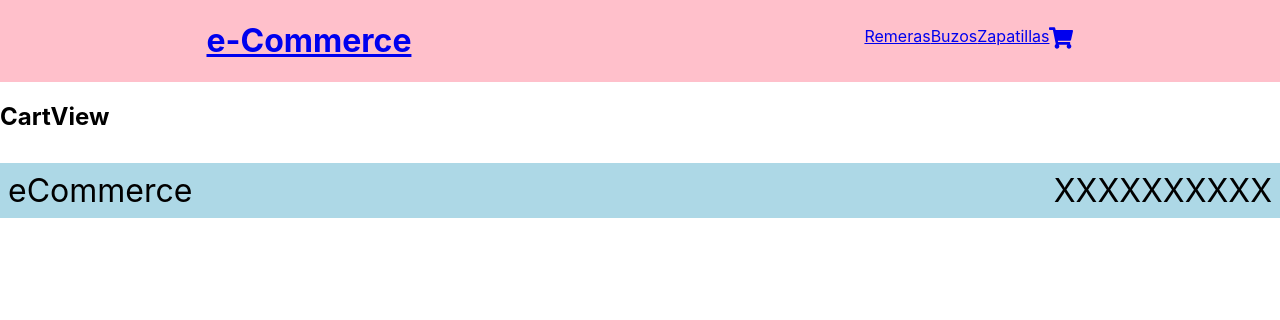
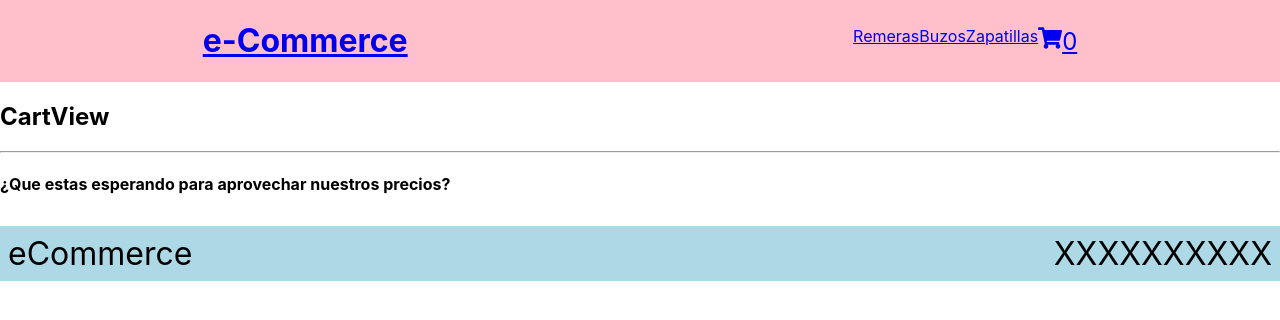
Before and after one commit to matiasyogui/curso-react, a React (Create React App) app: page /cart in a window 1280 px wide. Shown: the top 320 px of the page. Built offline with nearby package versions, Linux system fonts and the light colour scheme.

Commit message:
agrego funciones de cartcontext

```diff
--- a/package.json
+++ b/package.json
@@ -5,6 +5,7 @@
   "dependencies": {
     "@emotion/react": "^11.7.0",
     "@emotion/styled": "^11.6.0",
+    "@mui/icons-material": "^5.2.0",
     "@mui/material": "^5.2.1",
     "@testing-library/jest-dom": "^5.15.1",
     "@testing-library/react": "^11.2.7",
--- a/src/App.js
+++ b/src/App.js
@@ -5,15 +5,14 @@ import { CartView } from "./components/CartView/CartView";
 import { ItemDetailContainer } from "./components/ItemDetailContainer/ItemDetailContainer";
 import { BrowserRouter, Routes, Route } from "react-router-dom";
 import { ErrorComponent } from "./components/ErrorComponent/ErrorComponent";
-import { CartContext } from "./context/CartContext";
+import { CartProvider } from "./context/CartContext";
 
 function App() {
   // El context se maneja desde un punto alto.
-  const cart = [];
 
   return (
-    <CartContext.Provider value={cart}>
-      <BrowserRouter>
+    <CartProvider>
+      <BrowserRouter className="container">
         <NavBar />
 
         <Routes>
@@ -27,7 +26,7 @@ function App() {
 
         <Footer />
       </BrowserRouter>
-    </CartContext.Provider>
+    </CartProvider>
   );
 }
 
--- a/src/components/Cart/Cart.js
+++ b/src/components/Cart/Cart.js
@@ -1,12 +1,17 @@
+import { useContext } from "react";
 import { FaShoppingCart } from "react-icons/fa";
 import { Link } from "react-router-dom";
+import { CartContext } from "../../context/CartContext";
 import "./Cart.scss";
 
 export const Cart = () => {
+  const { cantItems } = useContext(CartContext);
+
   return (
     <div className="cart">
-      <Link to="/cartview">
+      <Link to="/cart">
         <FaShoppingCart />
+        <span>{cantItems()}</span>
       </Link>
     </div>
   );
--- a/src/components/CartView/CartView.js
+++ b/src/components/CartView/CartView.js
@@ -1,9 +1,71 @@
-import React from "react";
+import React, { useContext } from "react";
+import { CartContext } from "../../context/CartContext";
+import Card from "@mui/material/Card";
+import CardContent from "@mui/material/CardContent";
+import Typography from "@mui/material/Typography";
+import { Button } from "@mui/material";
+import { useNavigate } from "react-router";
+
+import IconButton from "@mui/material/IconButton";
+import DeleteIcon from "@mui/icons-material/Delete";
 
 export const CartView = () => {
+  const { cart, precioTotalItem, totalComprado, vaciarCarrito, eliminarItem } =
+    useContext(CartContext);
+
+  const navigate = useNavigate();
+
+  const handleCheckout = () => {
+    navigate("/checkout");
+  };
+
   return (
     <div>
       <h2>CartView</h2>
+
+      {cart.map((item) => (
+        <div key={item.id}>
+          <Card sx={{ minWidth: 275 }}>
+            <CardContent>
+              <Typography variant="h5" component="div">
+                {item.nombre}
+              </Typography>
+              <Typography sx={{ mb: 1.5 }} color="text.secondary">
+                Precio: ${item.precio}. Cantidad: {item.cantidad}
+              </Typography>
+              <Typography variant="body2">
+                Total: ${precioTotalItem(item.id)}
+              </Typography>
+            </CardContent>
+            <IconButton
+              aria-label="delete"
+              size="large"
+              onClick={() => {
+                eliminarItem(item.id);
+              }}
+            >
+              <DeleteIcon fontSize="inherit" />
+            </IconButton>
+          </Card>
+        </div>
+      ))}
+
+      <hr />
+
+      {cart.length > 0 ? (
+        <>
+          <h4>Total comprado: ${totalComprado()}</h4>
+          <Button variant="contained" color="secondary" onClick={vaciarCarrito}>
+            Vaciar carrito
+          </Button>
+
+          <Button variant="contained" color="success" onClick={handleCheckout}>
+            Terminar mi compra
+          </Button>
+        </>
+      ) : (
+        <h4>¿Que estas esperando para aprovechar nuestros precios?</h4>
+      )}
     </div>
   );
 };
--- a/src/components/ItemDetail/ItemDetail.js
+++ b/src/components/ItemDetail/ItemDetail.js
@@ -1,10 +1,13 @@
-import React from "react";
+import React, { useContext } from "react";
 import { ItemCount } from "../ItemCount/ItemCount";
 import { useNavigate } from "react-router-dom";
 import { Button } from "@mui/material";
 import { useCounter } from "../hooks/useCounter";
+import { CartContext } from "../../context/CartContext";
 
 export const ItemDetail = ({ item }) => {
+  const { agregarACart, isInCart } = useContext(CartContext);
+
   const navigate = useNavigate();
 
   const { counter, incrementar, decrementar } = useCounter(item.stock);
@@ -13,8 +16,18 @@ export const ItemDetail = ({ item }) => {
     navigate(-1);
   };
 
+  const handleCart = () => {
+    navigate("/cart");
+  };
+
   const handleAgregar = () => {
-    console.log("item agregado", item.id, item.nombre, "cantidad: " + counter);
+    counter > 0 &&
+      agregarACart({
+        id: item.id,
+        nombre: item.nombre,
+        precio: item.precio,
+        cantidad: counter,
+      });
   };
 
   return (
@@ -23,12 +36,17 @@ export const ItemDetail = ({ item }) => {
       <h2>Producto: {item.nombre}</h2>
       <p>Precio: ${item.precio}</p>
       <p>Descripcion: {item.descripcion}</p>
+
+      {!isInCart(item.id) ? (
         <ItemCount
           incrementar={incrementar}
           decrementar={decrementar}
           add={handleAgregar}
           counter={counter}
         />
+      ) : (
+        <Button onClick={handleCart}>Terminar mi compra.</Button>
+      )}
 
       <Button onClick={handleVolver}>VOLVER</Button>
     </div>
--- a/src/components/helpers/pedirDatos.js
+++ b/src/components/helpers/pedirDatos.js
@@ -4,7 +4,7 @@ export const pedirDatos = () => {
   return new Promise((res, rej) => {
     setTimeout(() => {
       res(stock);
-    }, 2000);
+    }, 500);
   });
 };
 
@@ -12,6 +12,6 @@ export const pedirItem = (id) => {
   return new Promise((res, rej) => {
     setTimeout(() => {
       res(stock.find((item) => item.id === id));
-    }, 2000);
+    }, 500);
   });
 };
--- a/src/context/CartContext.js
+++ b/src/context/CartContext.js
@@ -1,3 +1,54 @@
-import { createContext } from "react";
+import { createContext, useState } from "react";
 
 export const CartContext = createContext();
+
+export const CartProvider = ({ children }) => {
+  const [cart, setCart] = useState([]);
+
+  const agregarACart = (item) => {
+    setCart([...cart, item]);
+  };
+
+  const isInCart = (id) => {
+    return cart.some((item) => item.id === id);
+  };
+
+  const precioTotalItem = (id) => {
+    const item = cart.find((i) => i.id === id);
+
+    return item.cantidad * item.precio;
+  };
+
+  const cantItems = () => {
+    return cart.reduce((acum, item) => acum + item.cantidad, 0);
+  };
+
+  const totalComprado = () => {
+    return cart.reduce((acum, item) => acum + precioTotalItem(item.id), 0);
+  };
+
+  const vaciarCarrito = () => {
+    setCart([]);
+  };
+
+  const eliminarItem = (id) => {
+    setCart(cart.filter((item) => item.id !== id));
+  };
+
+  return (
+    <CartContext.Provider
+      value={{
+        cart,
+        agregarACart,
+        isInCart,
+        cantItems,
+        precioTotalItem,
+        totalComprado,
+        vaciarCarrito,
+        eliminarItem,
+      }}
+    >
+      {children}
+    </CartContext.Provider>
+  );
+};
```
Also changed, not shown: 1 other file (tests, documents, lock files or other folders). Lines whose indentation alone changed are shown as unchanged.
